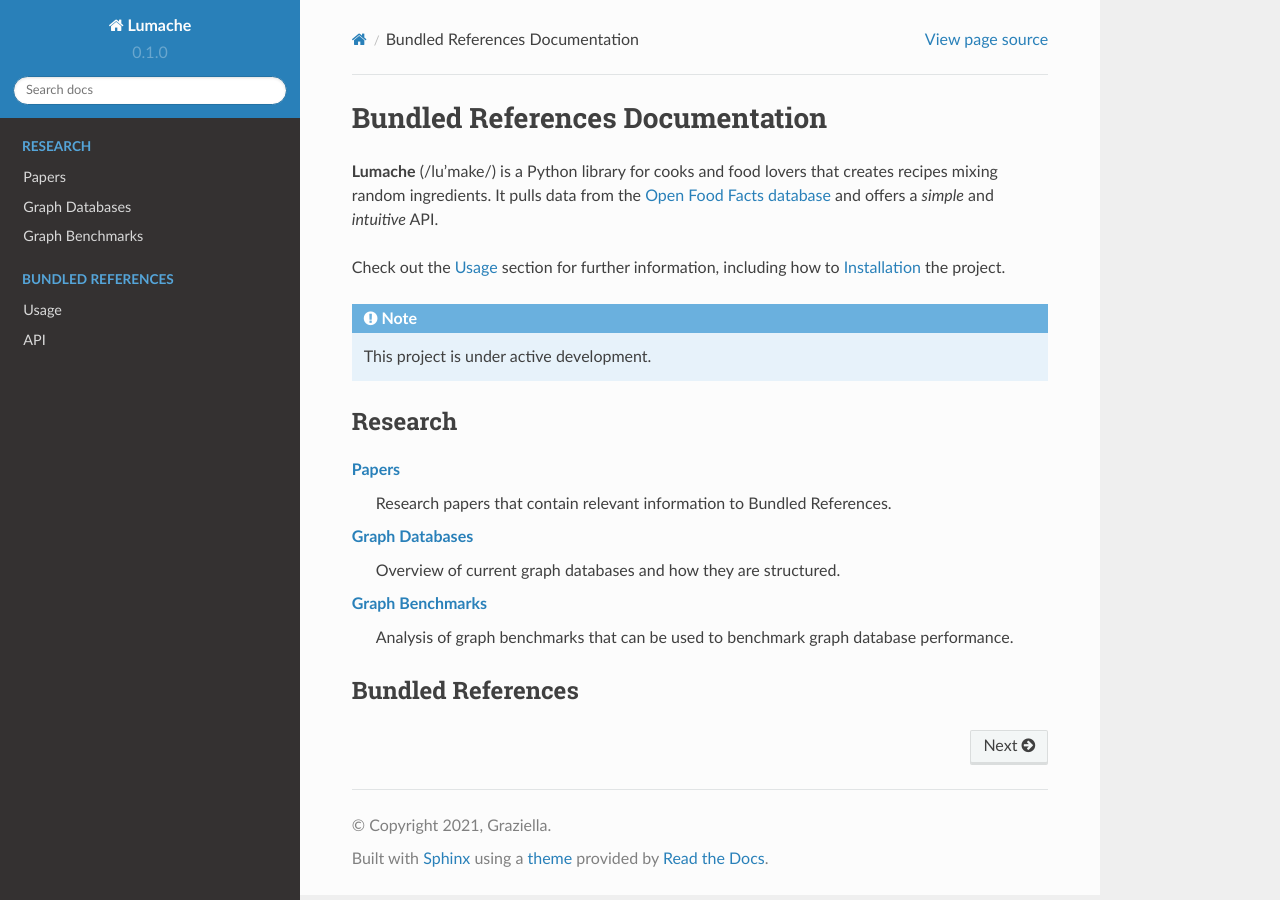
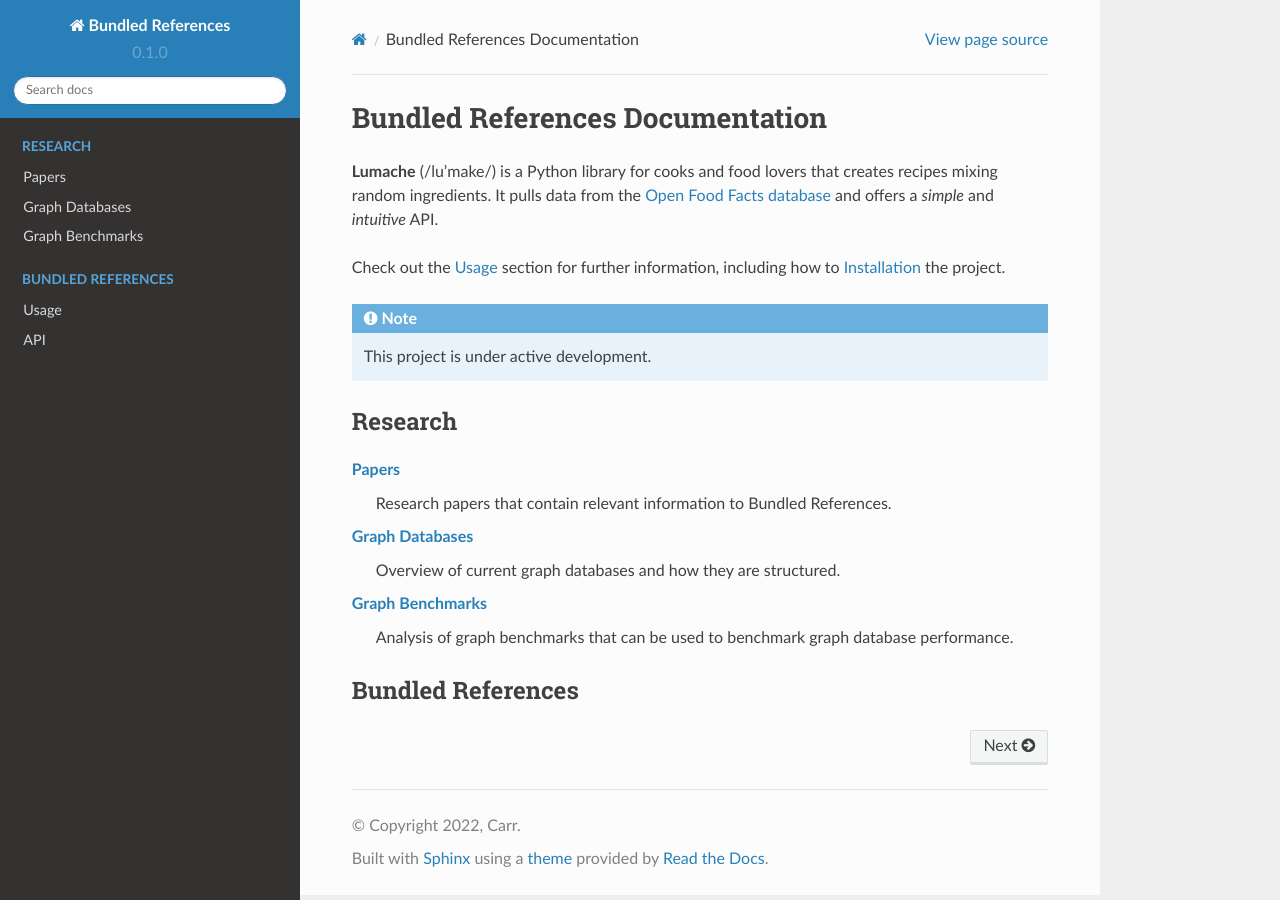
Before and after one commit to JAlexanderCarr/bundledrefs, a Sphinx documentation site: the page built from docs/source/index.rst, in a window 1280 px wide. Built offline with Sphinx 7.4.7 and the Read the Docs theme 2.0.0, drawn with Linux system fonts in a browser that asks for light colours.

Commit message:
Updated title and author

```diff
--- a/docs/source/conf.py
+++ b/docs/source/conf.py
@@ -2,9 +2,9 @@
 
 # -- Project information
 
-project = 'Lumache'
-copyright = '2021, Graziella'
-author = 'Graziella'
+project = 'Bundled References'
+copyright = '2022, Carr'
+author = 'Carr'
 
 release = '0.1'
 version = '0.1.0'
```
